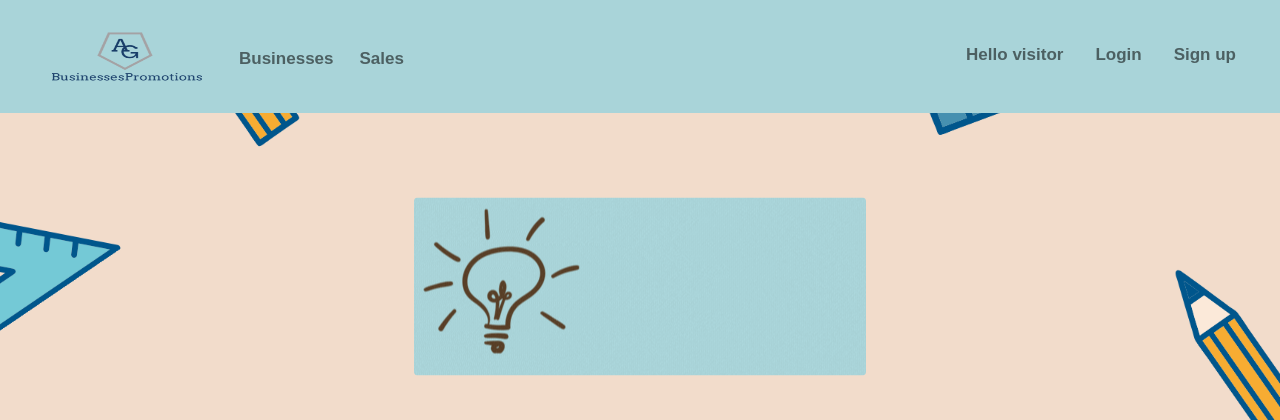
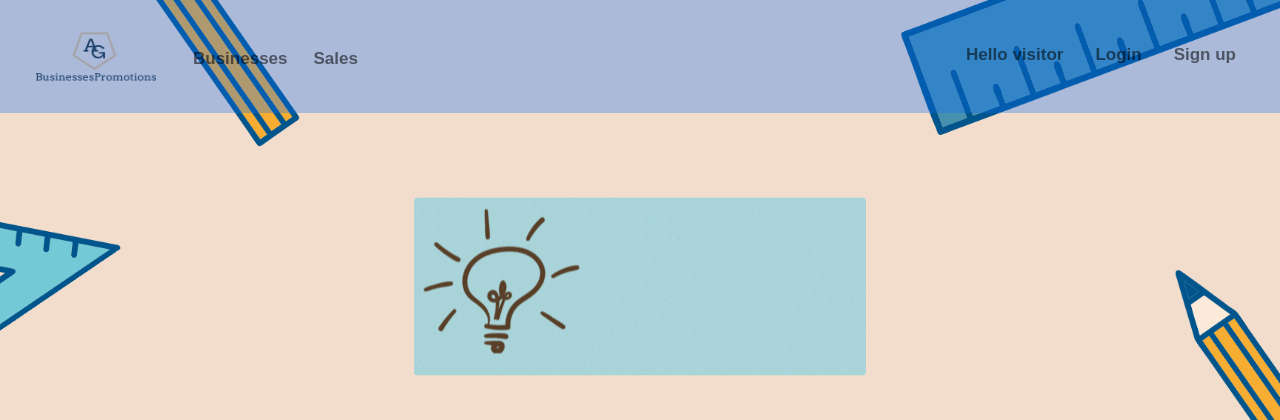
Before and after one commit to avivz450/A-GBusinessesPromotions, a Django app: page / in a window 1280 px wide. Shown: the top 420 px of the page. Run offline with Django 3.2, Linux system fonts and the light colour scheme; some libraries are stand-ins or nearby versions.

Commit message:
Updated base.html
- Edited the css file of that html
- Edited navbar settings

```diff
--- a/App/Static/home/CSS/base_style.css
+++ b/App/Static/home/CSS/base_style.css
@@ -3,7 +3,7 @@ body {
 }
 
 .navbar-light {
-	background-color: #a9d4d9;
+	background-color: rgba(13, 110, 253, 0.3);
 }
 
 .main-bg {
@@ -40,3 +40,11 @@ body {
 	padding-left:5px;
 	padding-right:5px;
 }
+
+#logo {
+	padding-left: 0;
+}
+
+#logoIMG {
+	padding-left: 0;
+}
--- a/App/templates/home/base.html
+++ b/App/templates/home/base.html
@@ -24,11 +24,10 @@
 		<link rel="shortcut icon" href="{% static 'home/favicon.ico' %}"/>
 	 </head>
 	<body>
-	<nav class="navbar navbar-expand-lg navbar-light">
+	<nav class="navbar navbar-expand-lg navbar-light" id="baseNavbar">
 	  <div class="container-fluid">
-		<a class="nav-link active" href="{% url 'landingpage' %}">
-			<img  class="m-2" src="{% static 'home/AGLogo.png' %}"
-			alt="shlifim logo" width="150" height="65"></a>
+			<a class="nav-link active" href="/" id="logo">
+			<img class="m-2" src="/static/home/AGLogo.png" alt="shlifim logo" width="120" height="65" id="logoIMG"></a>
 		<button class="navbar-toggler" type="button" data-bs-toggle="collapse" data-bs-target="#navbarSupportedContent" aria-controls="navbarSupportedContent" aria-expanded="false" aria-label="Toggle navigation">
 			<span class="navbar-toggler-icon"></span>
 		</button>
@@ -62,8 +61,7 @@
 			  {% if user.is_authenticated %}
 			  <ul class="nav navbar-nav">
 				<li><p class="nav-item m-2"><b>Hello {{user.username}}!</b></p></li>
-				{% comment %} "{% url 'logout' %}?next={% firstof request.path '/' %}" {% endcomment %}
-				<li><a class="nav-item nav-link m-2" href=#>Logout</a></li>
+				<li><a class="nav-item nav-link m-2" href="{% url 'logout' %}?next={% firstof request.path '/' %}">Logout</a></li>
 			  </ul>
 			  {% else %}
 			  <p class="nav-item nav-link m-2"><b>Hello visitor</b></p>
```
